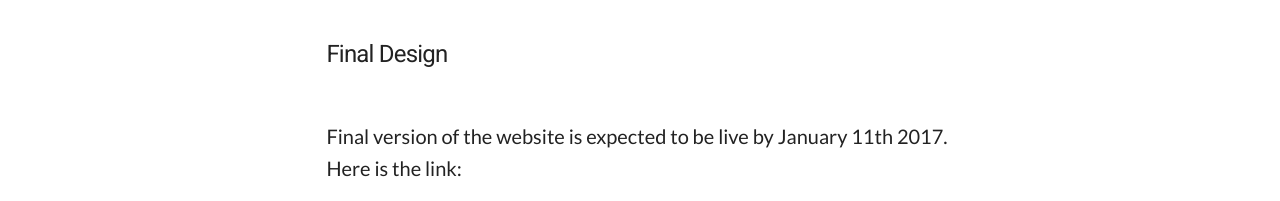
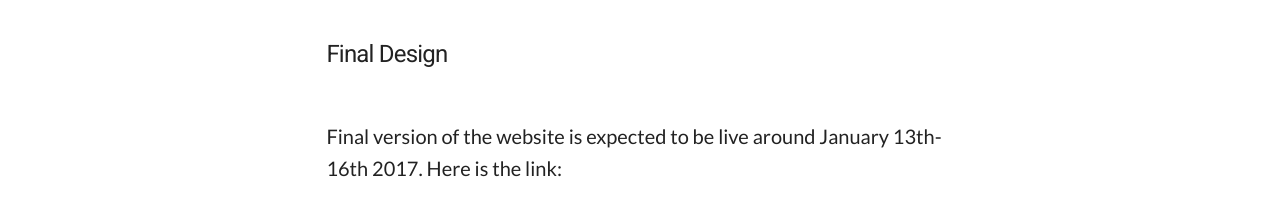
Before and after one commit to abaigele/abaigele.github.io, a plain HTML site: page orientation.html in a window 1280 px wide. Shown: the part 8540-8741 px from the top of the page. Drawn offline with Linux system fonts and the light colour scheme.

Commit message:
Update orientation.html

```diff
--- a/orientation.html
+++ b/orientation.html
@@ -201,7 +201,7 @@
     <div class="offset-by-two eight columns project-final-design">
       <h4 class="section-header">Final Design</h4>
       <p>
-        Final version of the website is expected to be live by January 11th 2017. Here is the link:
+        Final version of the website is expected to be live around January 13th-16th 2017. Here is the link:
       </p>
       <a class="ghost-button-orientation" href="http://www.purdue.edu/studentsuccess/orientation/index.html">Orientation and Transition</a>
 
```
